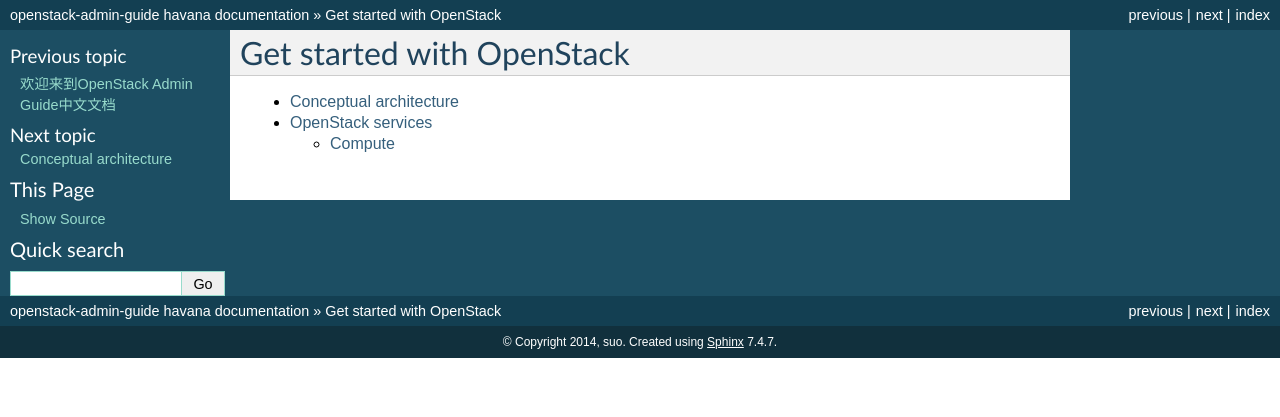
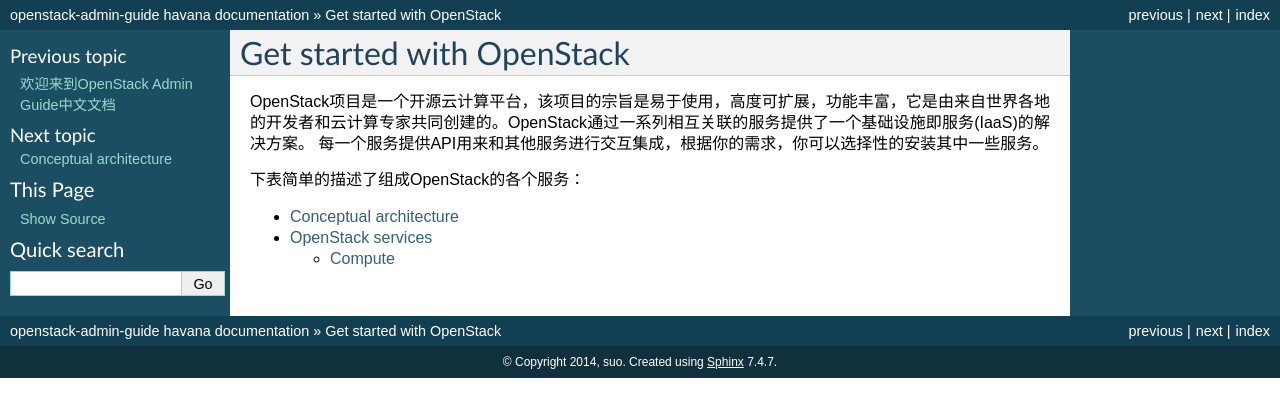
Before and after one commit to Flouse/openstack-admin-guide, a Sphinx documentation site: the page built from source/started/index.rst, in a window 1280 px wide. Shown: the top 417 px of the page. Built offline with Sphinx 7.4.7, drawn with Linux system fonts in a browser that asks for light colours.

Commit message:
add first trans

```diff
--- a/source/started/index.rst
+++ b/source/started/index.rst
@@ -1,5 +1,11 @@
 Get started with OpenStack
 ==========================
+
+OpenStack项目是一个开源云计算平台，该项目的宗旨是易于使用，高度可扩展，功能丰富，它是由来自世界各地的开发者和云计算专家共同创建的。OpenStack通过一系列相互关联的服务提供了一个基础设施即服务(IaaS)的解决方案。
+每一个服务提供API用来和其他服务进行交互集成，根据你的需求，你可以选择性的安装其中一些服务。
+
+下表简单的描述了组成OpenStack的各个服务：
+
 
 .. toctree::
    :maxdepth: 2
```
